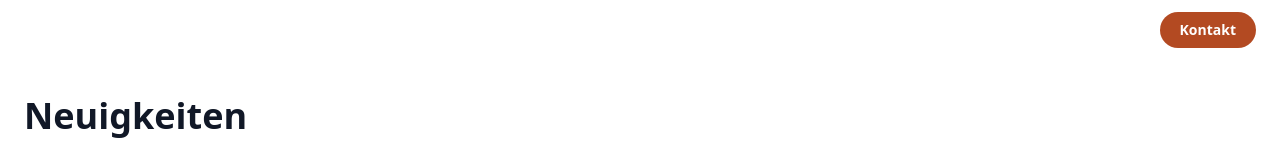
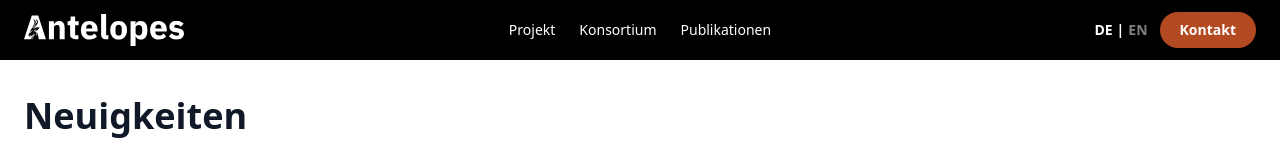
Before and after one commit to FabianStupperich/website_antelopes, a React (Vite) app: page /news in a window 1280 px wide. Shown: the top 160 px of the page. Built offline with nearby package versions, Linux system fonts and the light colour scheme.

Commit message:
Updated Navbar.tsx

```diff
--- a/src/components/Navbar.tsx
+++ b/src/components/Navbar.tsx
@@ -44,7 +44,7 @@ export default function Navbar() {
   const isKonsortium = location.pathname === '/konsortium';
 
   return (
-    <nav className={`fixed top-0 left-0 right-0 z-50 transition-colors duration-300 bg-black ${isImpressum || isDatenschutz || isNewsPage || isPublikationen || isKonsortium || isScrolled ? 'sm:bg-white' : 'sm:bg-transparent'}`}>
+    <nav className={`fixed top-0 left-0 right-0 z-50 transition-colors duration-300 bg-black ${isImpressum || isDatenschutz || isNewsPage || isPublikationen || isKonsortium || isScrolled ? 'sm:bg-black' : 'sm:bg-transparent'}`}>
       <div className="max-w-7xl mx-auto px-4 sm:px-6 py-3">
         <div className="flex items-center justify-between">
           <button onClick={() => navigate('/')} className="flex items-center space-x-2">
```
